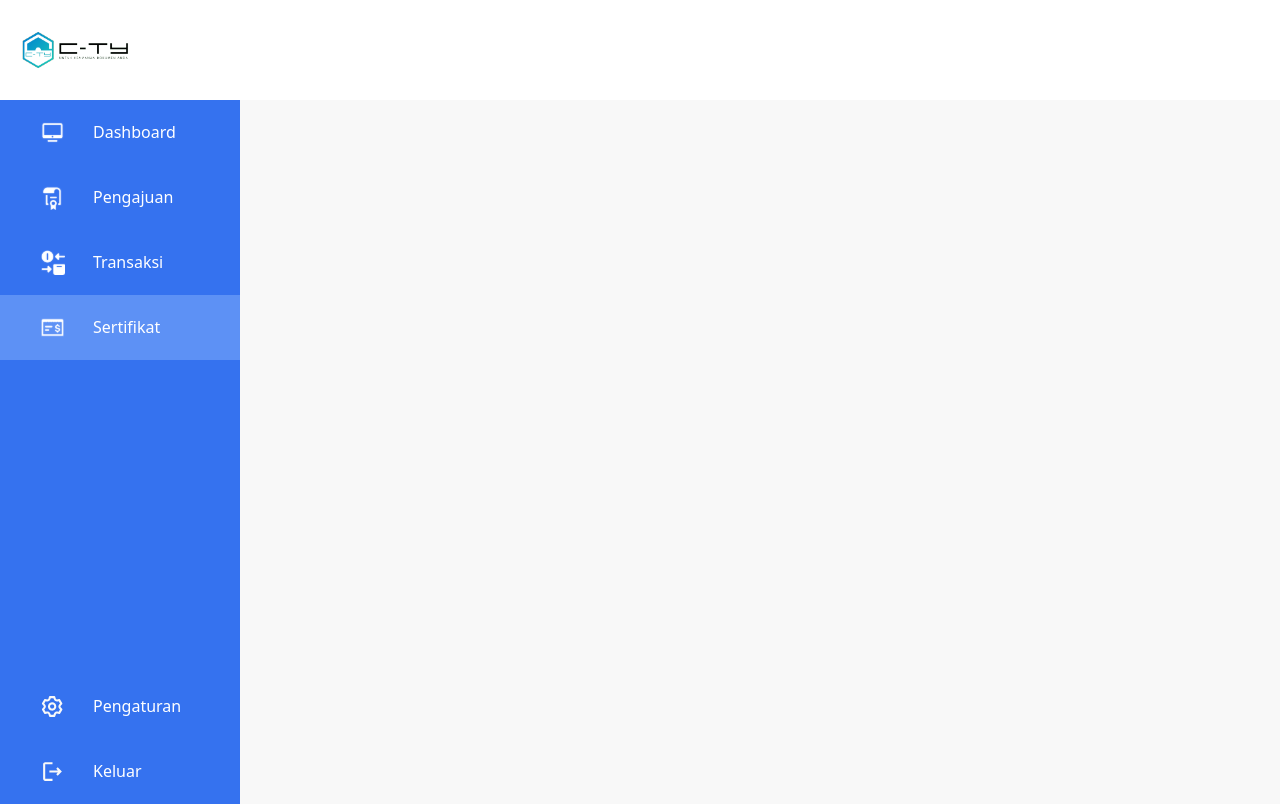
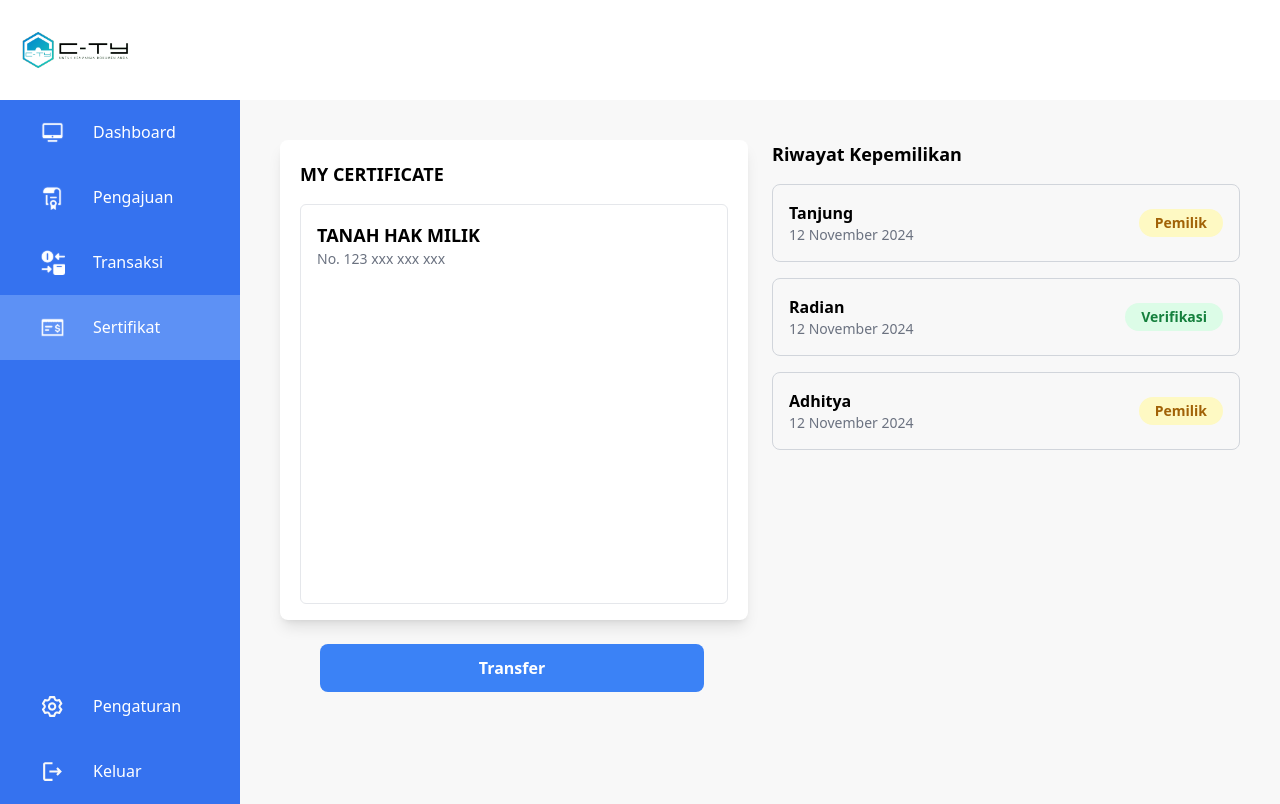
Before and after one commit to Jong44/fronted_cty, a Next.js app: page /user/sertifikat in a window 1280 px wide. Built offline with nearby package versions, Linux system fonts and the light colour scheme.

Commit message:
update sertifikat

```diff
--- a/src/pages/user/sertifikat/index.js
+++ b/src/pages/user/sertifikat/index.js
@@ -4,6 +4,50 @@ import RootLayout from '@/components/global/layout/RootLayout'
 const Sertifikat = () => {
   return (
     <RootLayout>
+      <div class="max-w-7xl mx-auto p-6">
+    <div class="grid grid-cols-1 md:grid-cols-2 gap-6 items-start">
+
+      <div class="bg-white shadow-lg rounded-lg p-5 h-[30rem]">
+        <h2 class="text-lg font-bold mb-4">MY CERTIFICATE</h2>
+        <div class="border border-black-500 rounded-md p-4 h-[25rem]">
+          <p class="text-lg font-semibold">TANAH HAK MILIK</p>
+          <p class="text-sm text-gray-500">No. 123 xxx xxx xxx</p>
+        </div>
+      </div>
+
+
+      <div>
+        <h2 class="text-lg font-bold mb-4">Riwayat Kepemilikan</h2>
+        <div class="space-y-4">
+
+          <div class="flex items-center justify-between rounded-lg p-4 border border-gray-300">
+            <div>
+              <p class="font-semibold">Tanjung</p>
+              <p class="text-sm text-gray-500">12 November 2024</p>
+            </div>
+            <span class="bg-yellow-100 text-yellow-700 text-sm font-semibold px-4 py-1 rounded-full">Pemilik</span>
+          </div>
+          <div class="flex items-center justify-between rounded-lg p-4 border border-gray-300">
+            <div>
+              <p class="font-semibold">Radian</p>
+              <p class="text-sm text-gray-500">12 November 2024</p>
+            </div>
+            <span class="bg-green-100 text-green-700 text-sm font-semibold px-4 py-1 rounded-full">Verifikasi</span>
+          </div>
+          <div class="flex items-center justify-between rounded-lg p-4 border border-gray-300">
+            <div>
+              <p class="font-semibold">Adhitya</p>
+              <p class="text-sm text-gray-500">12 November 2024</p>
+            </div>
+            <span class="bg-yellow-100 text-yellow-700 text-sm font-semibold px-4 py-1 rounded-full">Pemilik</span>
+          </div>
+        </div>
+      </div>
+    </div>
+    <button class="mt-6 ml-10 w-2/5 bg-blue-500 text-white py-3 rounded-lg font-semibold hover:bg-blue-600 flex items-center justify-center">
+          Transfer
+        </button>
+  </div>
 
     </RootLayout>
   )
```
Also changed, not shown: package.json (+5 -4 lines), 1 other file (tests, documents, lock files or other folders).
